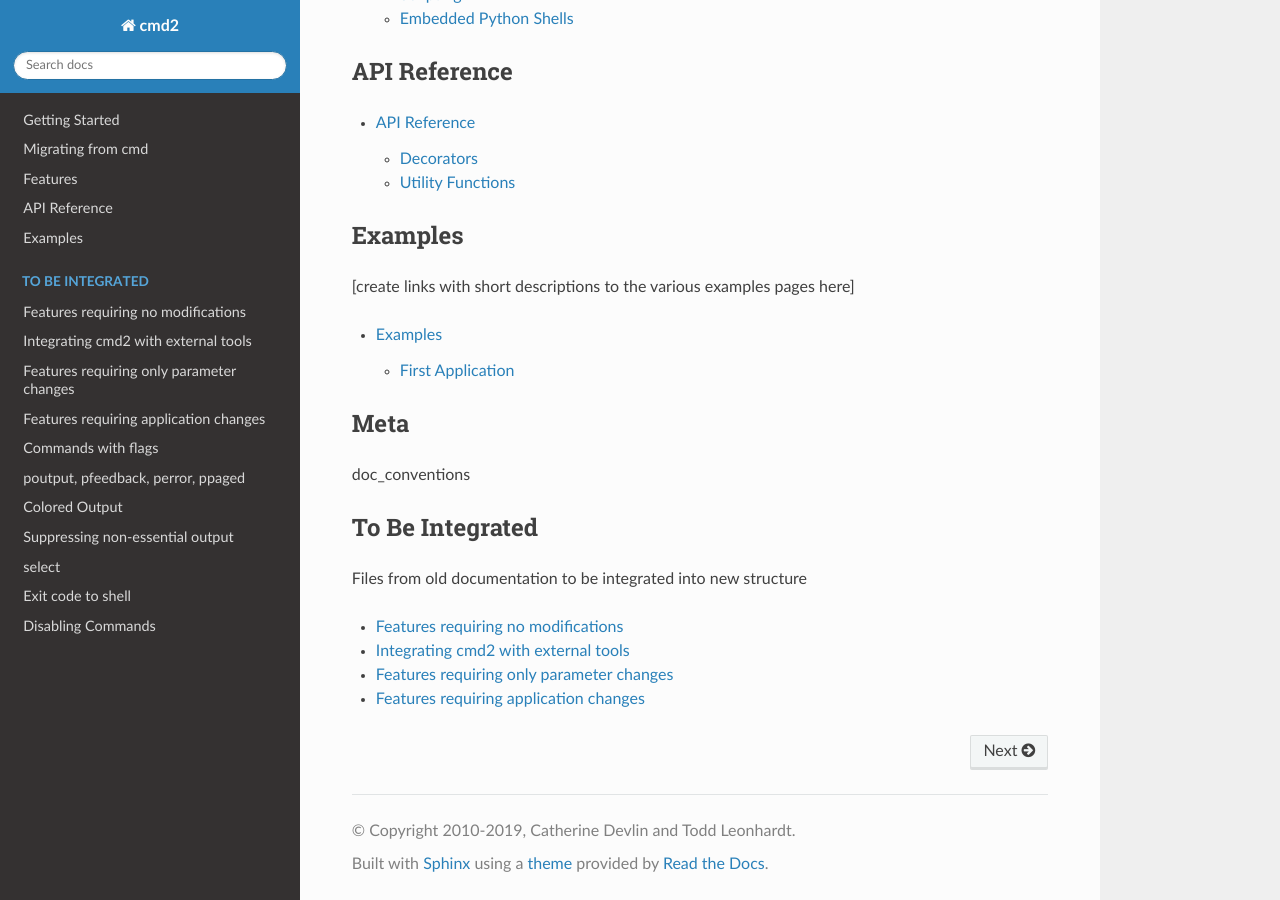
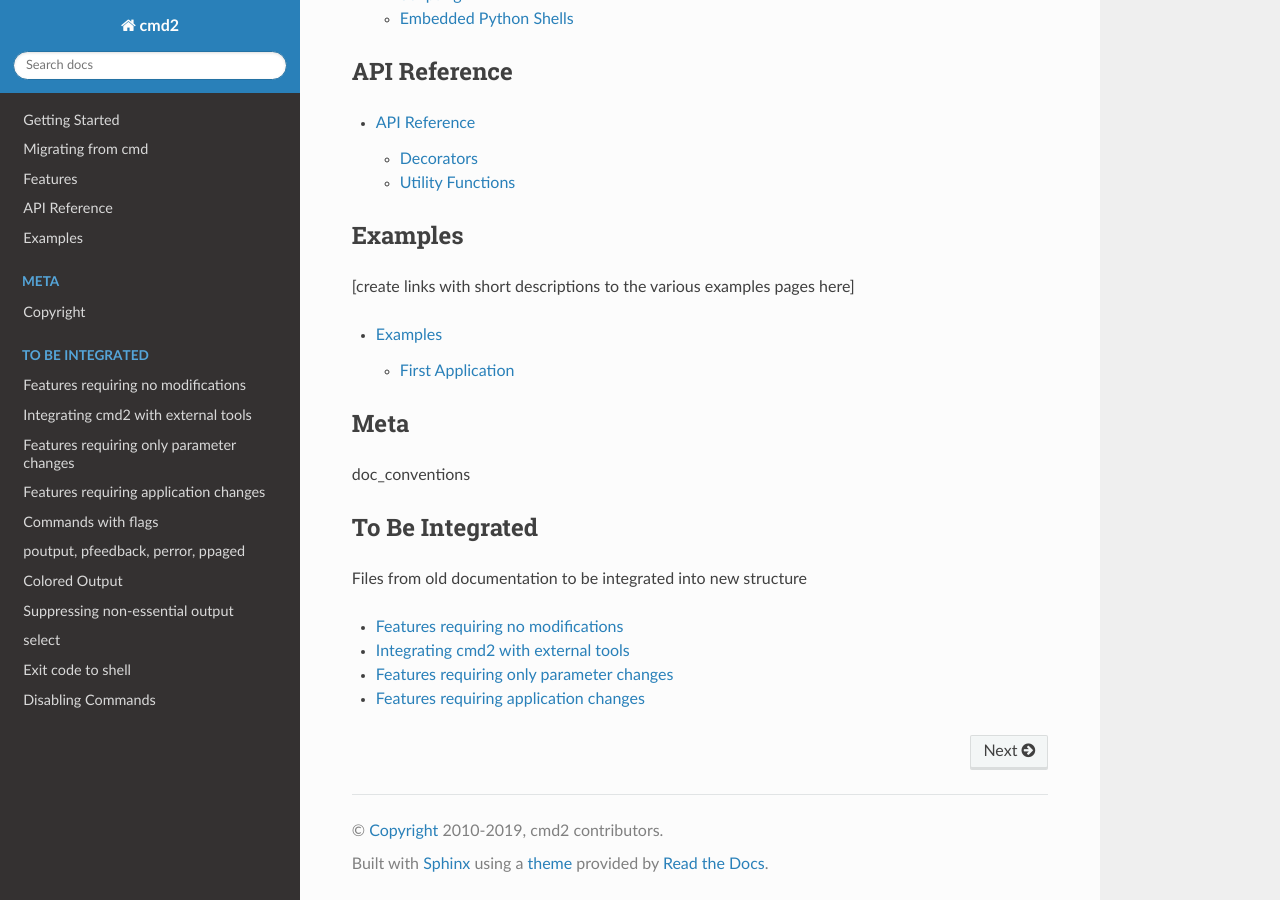
Before and after one commit to python-cmd2/cmd2, a Sphinx documentation site: the page built from docs/index.rst, in a window 1280 px wide and 900 px high, scrolled down 1761 px. Built offline with Sphinx 7.4.7 and the Read the Docs theme 2.0.0, drawn with Linux system fonts in a browser that asks for light colours; pages that are not in the unit, such as notebooks, are missing from menus.

Commit message:
Add copyright links per comments in #712

```diff
--- a/docs/conf.py
+++ b/docs/conf.py
@@ -56,7 +56,7 @@ master_doc = 'index'
 
 # General information about the project.
 project = 'cmd2'
-copyright = '2010-2019, Catherine Devlin and Todd Leonhardt'
+copyright = '2010-2019, cmd2 contributors'
 author = 'cmd2 contributors'
 
 # The version info for the project you're documenting, acts as replacement for
--- a/docs/index.rst
+++ b/docs/index.rst
@@ -90,6 +90,7 @@ Meta
    :caption: Meta
 
    doc_conventions
+   copyright
 
 
 To Be Integrated
```
Also changed, not shown: docs/copyright.rst (added, +7 -0 lines).
